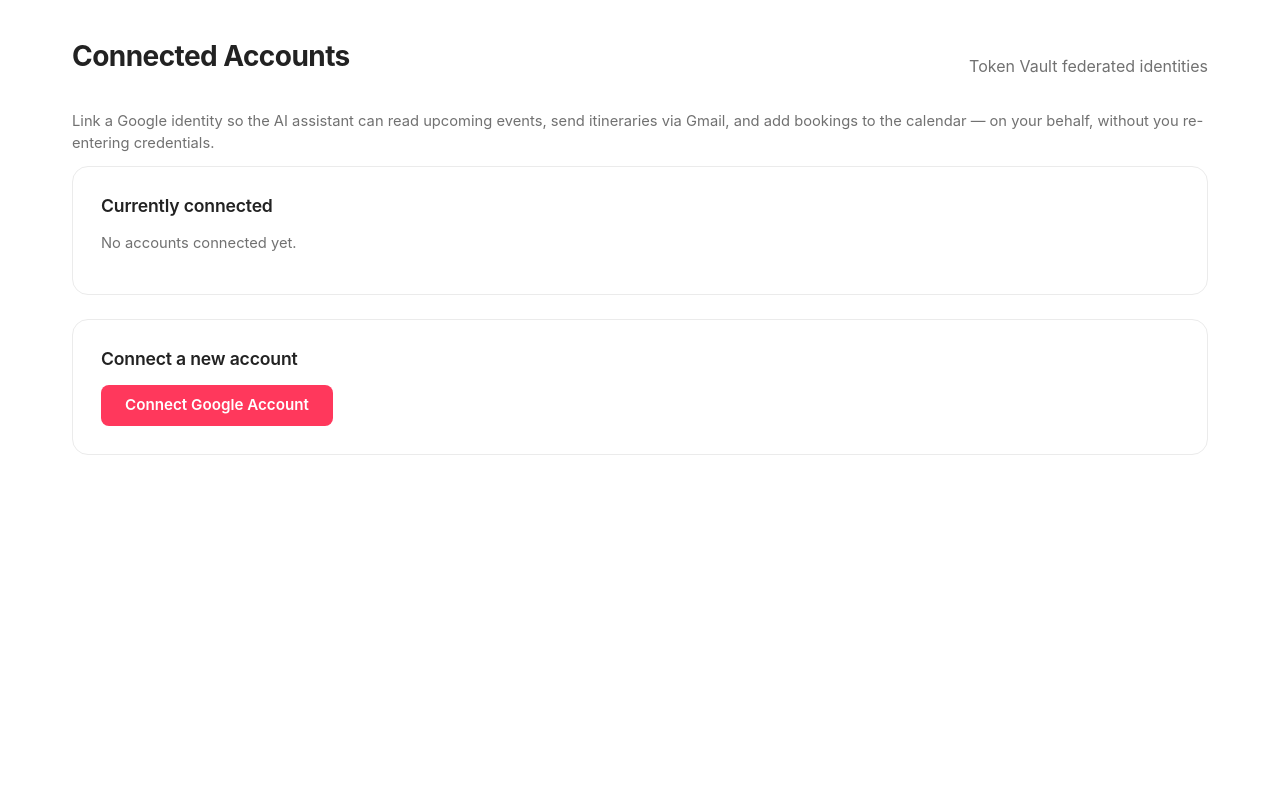
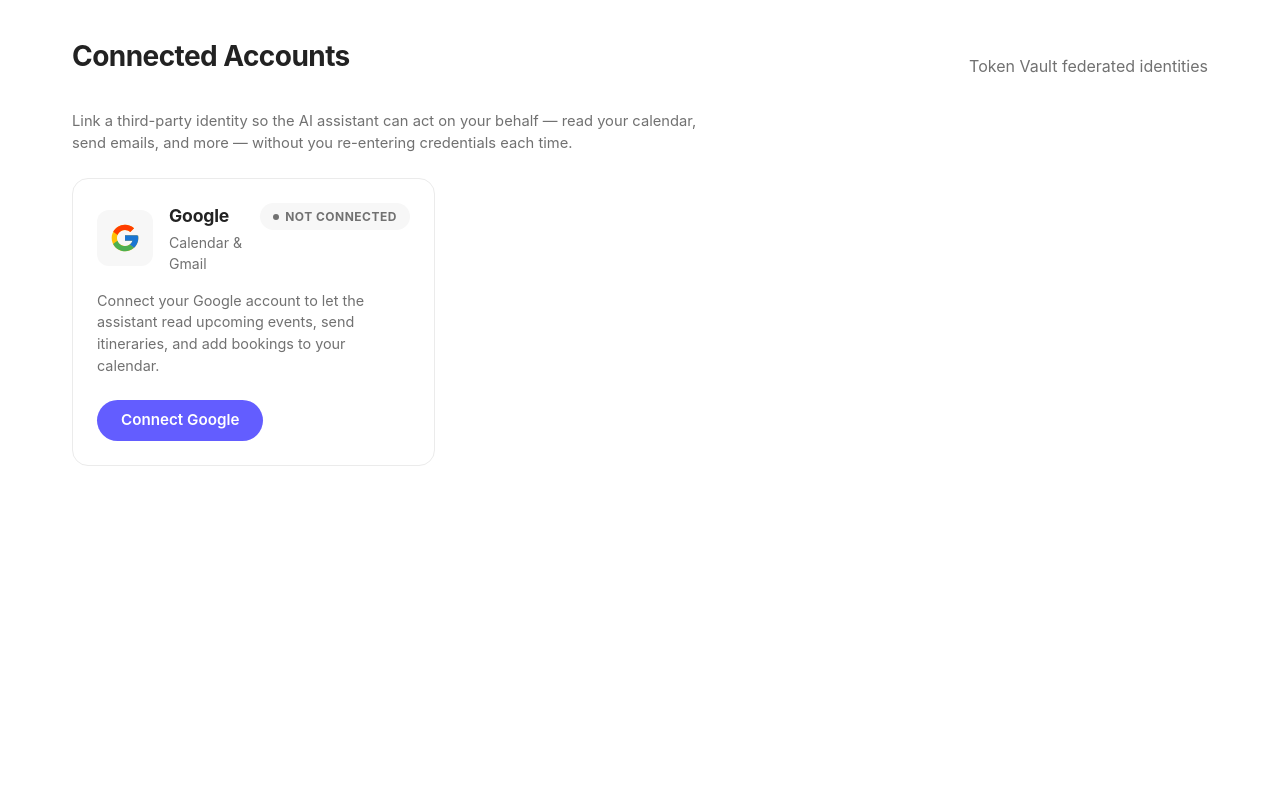
Before and after one commit to seattlily/auth0-fastapi-agent, a FastAPI app: template app/templates/connections.html in a window 1280 px wide. Run offline with FastAPI, Linux system fonts and the light colour scheme; the template is opened without the code that fills it, so the values that code supplies are empty; parts of the project's set-up code (start-up, migrations or seed data) failed here and were passed over.

Commit message:
feat: add Connections nav with Google provider card; rebrand to Auth0 purple
Swap --brand tokens from Airbnb red to Auth0's #635DFF, add a
Connections tab to the top nav, and rebuild /connections to render
Google as an Airbnb-style card (rounded logo, status pill, scopes
panel) so future providers can drop into the same grid.

Co-Authored-By: Claude Opus 4.7 (1M context) <noreply@anthropic.com>

```diff
--- a/app/static/style.css
+++ b/app/static/style.css
@@ -6,9 +6,9 @@
     --surface-alt: #f7f7f7;
     --text: #222222;
     --muted: #717171;
-    --brand: #FF385C;
-    --brand-dark: #E31C5F;
-    --brand-soft: #FFF1F2;
+    --brand: #635DFF;
+    --brand-dark: #4B44E0;
+    --brand-soft: #EEEEFE;
     --accent: #008489;
     --border: #DDDDDD;
     --border-soft: #EBEBEB;
@@ -16,7 +16,7 @@
     --shadow-md: 0 6px 16px rgba(0,0,0,0.08);
     --shadow-lg: 0 12px 28px rgba(0,0,0,0.10);
     --user-msg-bg: #f7f7f7;
-    --assistant-msg-bg: #FFF1F2;
+    --assistant-msg-bg: #EEEEFE;
     --radius-sm: 8px;
     --radius: 12px;
     --radius-lg: 16px;
@@ -320,7 +320,7 @@ table tbody tr:hover { background: var(--surface-alt); }
 }
 .alert-success { background: #E5F8EC; border-color: #B7E4C7; color: #0E6B33; }
 .alert-error   { background: #FEEBEC; border-color: #FFC9CD; color: #B00020; }
-.alert-info    { background: var(--brand-soft); border-color: #FFD4DA; color: var(--brand-dark); }
+.alert-info    { background: var(--brand-soft); border-color: #D4D2FE; color: var(--brand-dark); }
 
 /* ---------- chat ---------- */
 
@@ -459,6 +459,89 @@ table tbody tr:hover { background: var(--surface-alt); }
 .landing .feature h3 { font-size: 1rem; margin-bottom: 0.4rem; color: var(--text); }
 .landing .feature p { font-size: 0.92rem; margin-bottom: 0; color: var(--muted); }
 
+/* ---------- connections (provider cards) ---------- */
+
+.provider-grid {
+    display: grid;
+    grid-template-columns: repeat(auto-fill, minmax(320px, 1fr));
+    gap: 1.5rem;
+    margin-top: 1.5rem;
+}
+
+.provider-card {
+    background: var(--surface);
+    border: 1px solid var(--border-soft);
+    border-radius: var(--radius-lg);
+    padding: 1.5rem;
+    display: flex;
+    flex-direction: column;
+    gap: 1rem;
+    transition: box-shadow 160ms ease, transform 160ms ease;
+}
+.provider-card:hover { box-shadow: var(--shadow-md); transform: translateY(-2px); }
+
+.provider-card-head {
+    display: flex;
+    align-items: center;
+    gap: 1rem;
+}
+.provider-logo {
+    width: 56px;
+    height: 56px;
+    border-radius: var(--radius);
+    background: var(--surface-alt);
+    display: flex;
+    align-items: center;
+    justify-content: center;
+    flex-shrink: 0;
+}
+.provider-logo svg { width: 32px; height: 32px; display: block; }
+.provider-meta { flex: 1; min-width: 0; }
+.provider-name { font-size: 1.1rem; font-weight: 700; color: var(--text); letter-spacing: -0.01em; }
+.provider-tagline { color: var(--muted); font-size: 0.88rem; margin-top: 0.15rem; }
+
+.provider-status {
+    display: inline-flex;
+    align-items: center;
+    gap: 0.4rem;
+    padding: 0.3rem 0.8rem;
+    border-radius: var(--radius-pill);
+    font-size: 0.75rem;
+    font-weight: 700;
+    letter-spacing: 0.04em;
+    text-transform: uppercase;
+    background: var(--surface-alt);
+    color: var(--muted);
+    align-self: flex-start;
+}
+.provider-status.connected { background: #E5F8EC; color: #0E6B33; }
+.provider-status .dot {
+    width: 6px;
+    height: 6px;
+    border-radius: 50%;
+    background: currentColor;
+}
+
+.provider-scopes {
+    font-size: 0.82rem;
+    color: var(--muted);
+    background: var(--surface-alt);
+    border-radius: var(--radius);
+    padding: 0.7rem 0.9rem;
+    line-height: 1.5;
+    word-break: break-word;
+}
+.provider-scopes strong { color: var(--text); font-size: 0.72rem; text-transform: uppercase; letter-spacing: 0.06em; display: block; margin-bottom: 0.3rem; font-weight: 700; }
+
+.provider-actions {
+    display: flex;
+    gap: 0.5rem;
+    margin-top: auto;
+    padding-top: 0.5rem;
+}
+.provider-actions form { margin: 0; }
+.provider-actions .btn { width: 100%; border-radius: var(--radius-pill); }
+
 /* ---------- detail layouts ---------- */
 
 .detail-grid {
--- a/app/templates/base.html
+++ b/app/templates/base.html
@@ -23,6 +23,7 @@
                 {% endif %}
                 <a href="/trips" {% if active=='trips' %}class="active"{% endif %}>Trips</a>
                 <a href="/chat" {% if active=='chat' %}class="active"{% endif %}>AI Assistant</a>
+                <a href="/connections" {% if active=='connections' %}class="active"{% endif %}>Connections</a>
                 <a href="/profile" {% if active=='profile' %}class="active"{% endif %}>Profile</a>
                 <a href="/auth/logout">Logout</a>
             </div>
--- a/app/templates/connections.html
+++ b/app/templates/connections.html
@@ -1,4 +1,5 @@
 {% extends "base.html" %}
+{% set active = 'connections' %}
 {% block title %}Connected Accounts — CompassZero{% endblock %}
 
 {% block content %}
@@ -7,42 +8,60 @@
     <span class="muted">Token Vault federated identities</span>
 </div>
 
-<p class="muted">
-    Link a Google identity so the AI assistant can read upcoming events, send itineraries via Gmail, and add bookings to the calendar — on your behalf, without you re-entering credentials.
+<p class="muted" style="max-width: 640px;">
+    Link a third-party identity so the AI assistant can act on your behalf — read your calendar, send emails, and more — without you re-entering credentials each time.
 </p>
 
 {% if error %}<div class="alert alert-error"><strong>Error:</strong> {{ error }}</div>{% endif %}
 {% if success %}<div class="alert alert-success"><strong>Success:</strong> {{ success }}</div>{% endif %}
 
-<div class="card">
-    <h3>Currently connected</h3>
-    {% if accounts %}
-    <table>
-        <thead><tr><th>Connection</th><th>Created</th><th>Scopes</th><th></th></tr></thead>
-        <tbody>
-        {% for acc in accounts %}
-        <tr>
-            <td><strong>{{ acc.connection }}</strong><br><small class="muted"><code>{{ acc.id }}</code></small></td>
-            <td>{{ acc.created_at }}</td>
-            <td><pre style="white-space: pre-wrap; margin: 0; font-size: 0.78rem; background: transparent; padding: 0;">{{ acc.scopes | join('\n') }}</pre></td>
-            <td>
-                <form method="post" action="/connections/disconnect/{{ acc.id }}" style="margin: 0;">
-                    <button type="submit" class="btn btn-small btn-danger">Disconnect</button>
-                </form>
-            </td>
-        </tr>
-        {% endfor %}
-        </tbody>
-    </table>
-    {% else %}
-    <p class="muted">No accounts connected yet.</p>
-    {% endif %}
-</div>
+{% set google = (accounts | selectattr('connection', 'equalto', 'google-oauth2') | list | first) %}
 
-<div class="card">
-    <h3>Connect a new account</h3>
-    <form method="post" action="/connections/connect/google-oauth2" style="display: inline-block;">
-        <button type="submit" class="btn">Connect Google Account</button>
-    </form>
+<div class="provider-grid">
+    <div class="provider-card">
+        <div class="provider-card-head">
+            <div class="provider-logo" aria-hidden="true">
+                <svg viewBox="0 0 48 48" xmlns="http://www.w3.org/2000/svg">
+                    <path fill="#FFC107" d="M43.611 20.083H42V20H24v8h11.303c-1.649 4.657-6.08 8-11.303 8-6.627 0-12-5.373-12-12s5.373-12 12-12c3.059 0 5.842 1.154 7.961 3.039l5.657-5.657C34.046 6.053 29.268 4 24 4 12.955 4 4 12.955 4 24s8.955 20 20 20 20-8.955 20-20c0-1.341-.138-2.65-.389-3.917z"/>
+                    <path fill="#FF3D00" d="M6.306 14.691l6.571 4.819C14.655 15.108 18.961 12 24 12c3.059 0 5.842 1.154 7.961 3.039l5.657-5.657C34.046 6.053 29.268 4 24 4 16.318 4 9.656 8.337 6.306 14.691z"/>
+                    <path fill="#4CAF50" d="M24 44c5.166 0 9.86-1.977 13.409-5.192l-6.19-5.238A11.91 11.91 0 0 1 24 36c-5.202 0-9.619-3.317-11.283-7.946l-6.522 5.025C9.505 39.556 16.227 44 24 44z"/>
+                    <path fill="#1976D2" d="M43.611 20.083H42V20H24v8h11.303a12.04 12.04 0 0 1-4.087 5.571l.003-.002 6.19 5.238C36.971 39.205 44 34 44 24c0-1.341-.138-2.65-.389-3.917z"/>
+                </svg>
+            </div>
+            <div class="provider-meta">
+                <div class="provider-name">Google</div>
+                <div class="provider-tagline">Calendar &amp; Gmail</div>
+            </div>
+            {% if google %}
+            <span class="provider-status connected"><span class="dot"></span>Connected</span>
+            {% else %}
+            <span class="provider-status"><span class="dot"></span>Not connected</span>
+            {% endif %}
+        </div>
+
+        {% if google %}
+        <div class="provider-scopes">
+            <strong>Granted scopes</strong>
+            {{ google.scopes | join(', ') if google.scopes else '(none reported)' }}
+        </div>
+        <div class="muted" style="font-size: 0.8rem;">
+            Linked {{ google.created_at }} · <code>{{ google.id }}</code>
+        </div>
+        <div class="provider-actions">
+            <form method="post" action="/connections/disconnect/{{ google.id }}">
+                <button type="submit" class="btn btn-danger">Disconnect</button>
+            </form>
+        </div>
+        {% else %}
+        <p class="muted" style="font-size: 0.9rem; margin: 0;">
+            Connect your Google account to let the assistant read upcoming events, send itineraries, and add bookings to your calendar.
+        </p>
+        <div class="provider-actions">
+            <form method="post" action="/connections/connect/google-oauth2">
+                <button type="submit" class="btn">Connect Google</button>
+            </form>
+        </div>
+        {% endif %}
+    </div>
 </div>
 {% endblock %}
```
